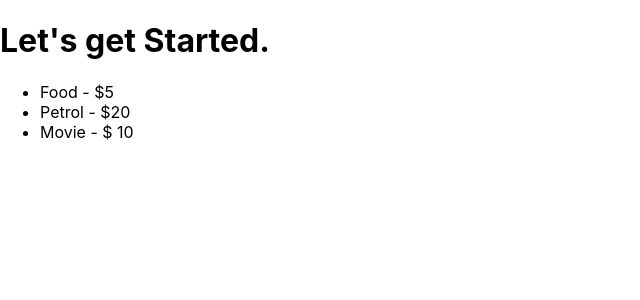
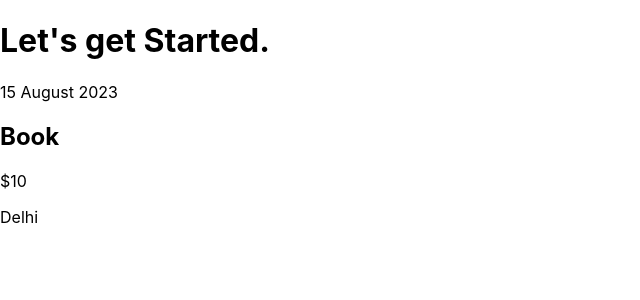
Before and after one commit to dhr7va/pro-one, a React (Create React App) app: page / in a window 1280 px wide. Shown: the top 300 px of the page, without its empty margins (0-640 px from the left). Built offline with nearby package versions, Linux system fonts and the light colour scheme.

Commit message:
Added details to the expense items

```diff
--- a/src/components/ExpenseItems.js
+++ b/src/components/ExpenseItems.js
@@ -1,9 +1,12 @@
-export default function ExpenseItems() {
+export default function ExpenseItem() {
     return (
-        <ul>
-            <li>Food - $5</li>
-            <li>Petrol - $20</li>
-            <li>Movie - $ 10</li>
-        </ul>
+        <div>
+            <div>15 August 2023</div>
+            <div>
+                <h2>Book</h2>
+                <p> $10</p>
+            </div>
+            <div> Delhi</div>
+        </div>
     )
 }
```
